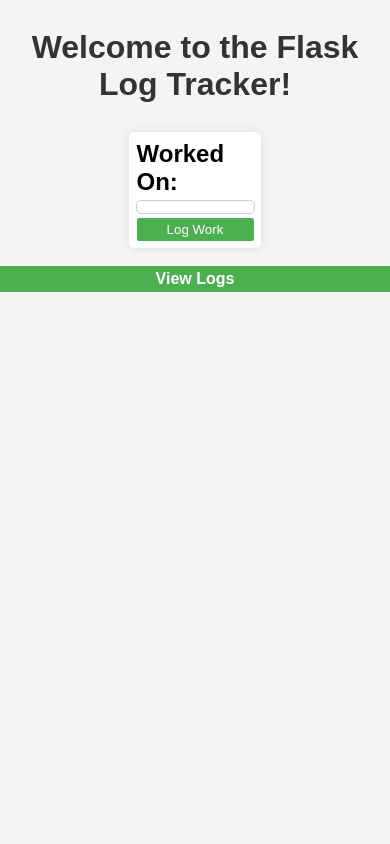
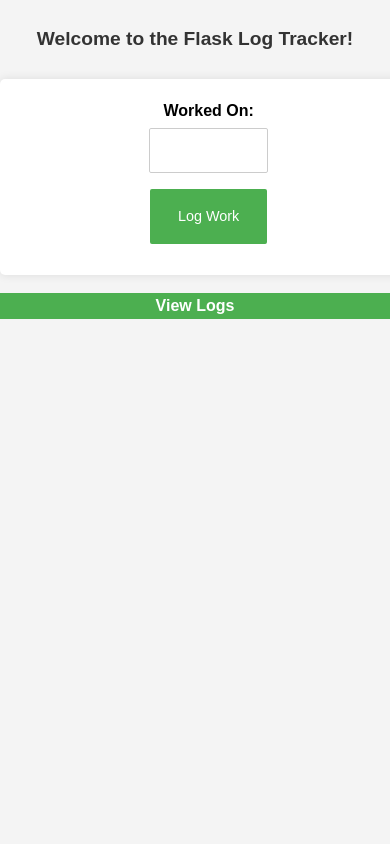
Before and after one commit to aakku106/codeTracker, a Flask app: page / in a window 390 px wide. Run offline with Flask 3, Linux system fonts and the light colour scheme.

Commit message:
style: enhance layout and responsiveness; update HTML structure for better organization and navigation

```diff
--- a/static/style.css
+++ b/static/style.css
@@ -5,18 +5,29 @@ body {
   background-color: #f4f4f4;
   margin: 0;
   padding: 0;
+  overflow: hidden;
+}
+.container {
+  margin: 0;
+  padding: 0;
+  display: flex;
+  flex-direction: column;
+  height: 100vh;
+  transition: all 0.5s ease-in-out;
 }
 
 h1 {
   color: #333;
   text-align: center;
   padding: 2vw;
+  transition: all 0.5s ease-in-out;
 }
 
 a {
   text-decoration: none;
   color: #4caf50;
   font-weight: bold;
+  transition: all 0.5s ease-in-out;
 }
 
 a:hover {
@@ -24,8 +35,8 @@ a:hover {
 }
 
 form {
-  width: 30vw;
-  margin: 0 auto;
+  /* width: 30vw; */
+  margin: 0vw 32vw;
   padding: 2vw;
   background-color: #fff;
   border-radius: 5px;
@@ -48,7 +60,8 @@ input[type="text"] {
   height: 1vw;
   margin: 1vw;
   border: 1px solid #ccc;
-  border-radius: 5px;
+  border-radius: 0.5vw;
+  transition: all 0.5s ease-in-out;
 }
 
 input[type="submit"] {
@@ -103,3 +133,45 @@ li {
     margin: auto;
   }
 }
+
+/* --------------------- */
+
+@media screen and (max-width: 768px) {
+  h1 {
+    font-size: 1.5rem;
+    padding: 3vw;
+  }
+
+  form {
+    width: 90vw;
+    padding: 5vw 5vw;
+    margin: 0vw;
+    font-size: medium;
+  }
+
+  input[type="text"],
+  input[type="submit"] {
+    padding: 4vw;
+    font-size: 1rem;
+    margin: 2vw 0;
+  }
+}
+
+@media screen and (max-width: 480px) {
+  h1 {
+    font-size: 1.2rem;
+    padding: 4vw;
+  }
+
+  form {
+    width: 95vw;
+    margin: 0vw;
+    padding: 6vw;
+  }
+
+  input[type="text"],
+  input[type="submit"] {
+    padding: 5vw;
+    font-size: 0.9rem;
+  }
+}
--- a/templates/index.html
+++ b/templates/index.html
@@ -9,6 +9,7 @@
 </head>
 
 <body>
+    <div class="container">
         <h1>Welcome to the Flask Log Tracker!</h1>
 
         <!-- Display Success Message -->
@@ -26,6 +27,9 @@
         <br>
 
         <a class="navigation" href="/logs"> <span class="margins">View Logs</span></a>
+
+    </div>
+
 </body>
 
 </html>
```
Also changed, not shown: other parts of static/style.css (+26 -8 lines), templates/logs.html (+22 -2 lines). Lines whose indentation alone changed are shown as unchanged.
